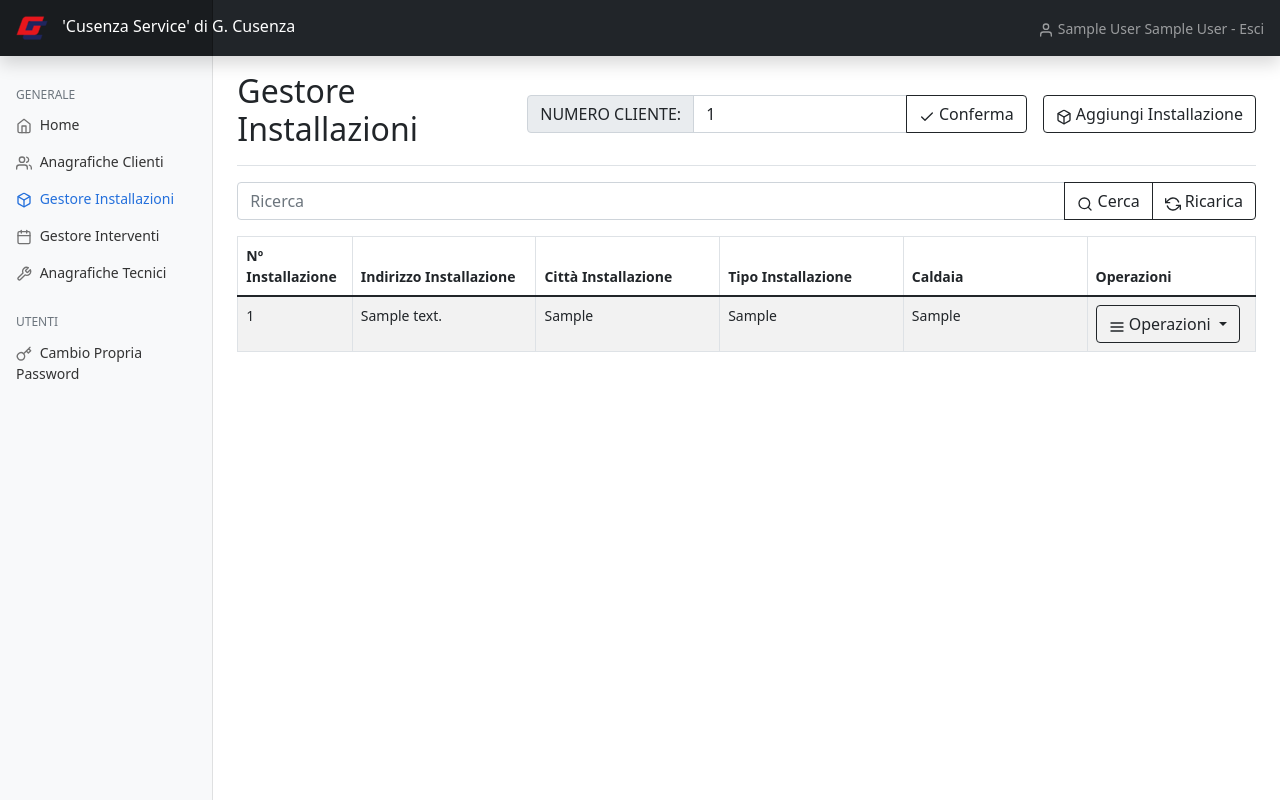
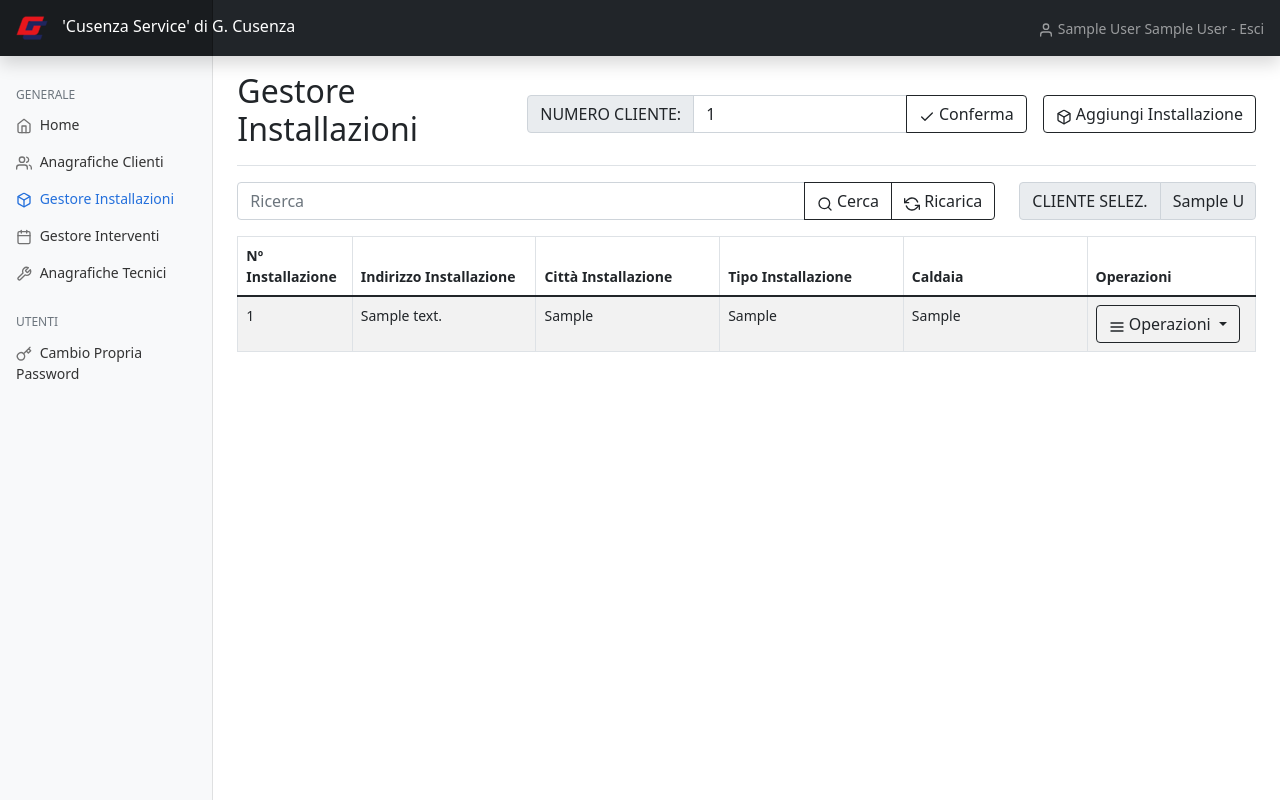
Before and after one commit to vittodevit/gipcat, a PHP site: page /installations/?idCustomer=1 in a window 1280 px wide. Run offline with PHP 8.4, Linux system fonts and the light colour scheme; the visitor is signed in with stand-in values (Sample User, id 1); tables that the repository leaves empty or names only in its code hold one stand-in row (values such as "Sample post"); data that the repository does not hold is empty; some libraries are stand-ins or nearby versions.

Commit message:
Customer `businessName` highlight in installations

```diff
--- a/installations/index.php
+++ b/installations/index.php
@@ -236,8 +236,10 @@ $idCustomerGET = $con->real_escape_string(htmlspecialchars($_GET["idCustomer"]))
 <?php closePage($level, $jsdeps); } ?>
 
 <div>
+    <div class="row mb-3">
+        <div class="col col-md-9">
             <form action="" method="get">
-        <div class="input-group mb-3">
+                <div class="input-group">
                     <input type="text" class="form-control" name="query" value="<?php echo htmlspecialchars($_GET['query']); ?>"
                     placeholder="Ricerca" aria-label="Ricerca" aria-describedby="button-addon2">
                     <input type="hidden" name="idCustomer" value="<?php echo $idCustomerGET; ?>">
@@ -251,6 +253,19 @@ $idCustomerGET = $con->real_escape_string(htmlspecialchars($_GET["idCustomer"]))
                     </a>
                 </div>
             </form>
+        </div>
+        <div class="col col-md-3">
+            <div class="input-group">
+                <span class="input-group-text" id="basic-addon1">CLIENTE SELEZ.</span>
+                <input type="text" class="form-control" disabled
+                <?php
+                $res = $con->query("SELECT businessName FROM customers WHERE idCustomer = $idCustomerGET");
+                $fet = $res->fetch_array(MYSQLI_NUM);
+                echo 'value="' . $fet[0] . '"';
+                ?>>
+            </div>
+        </div>
+    </div>
 </div>
 
 <table class="table table-striped table-bordered">
```
Lines whose indentation alone changed are shown as unchanged.
